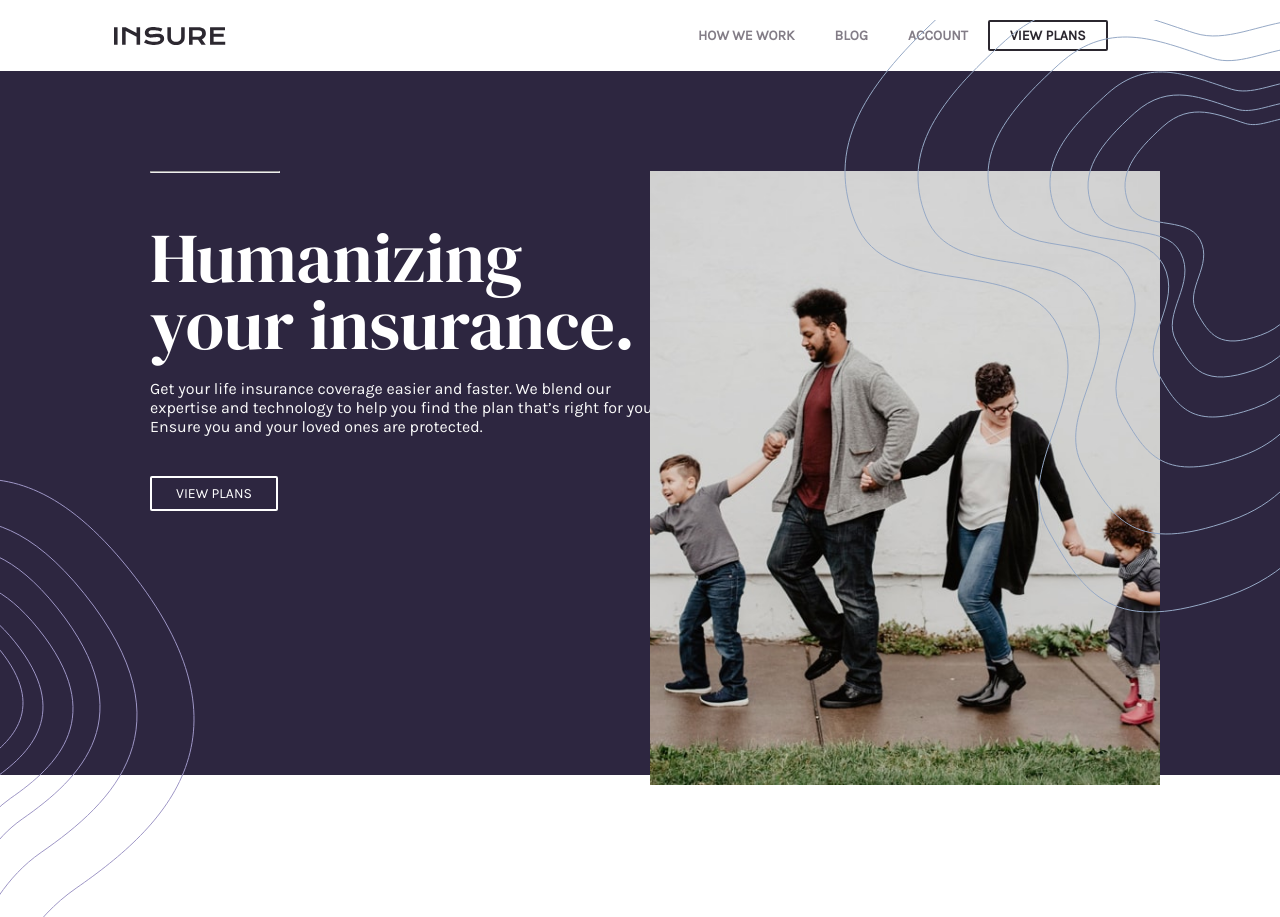
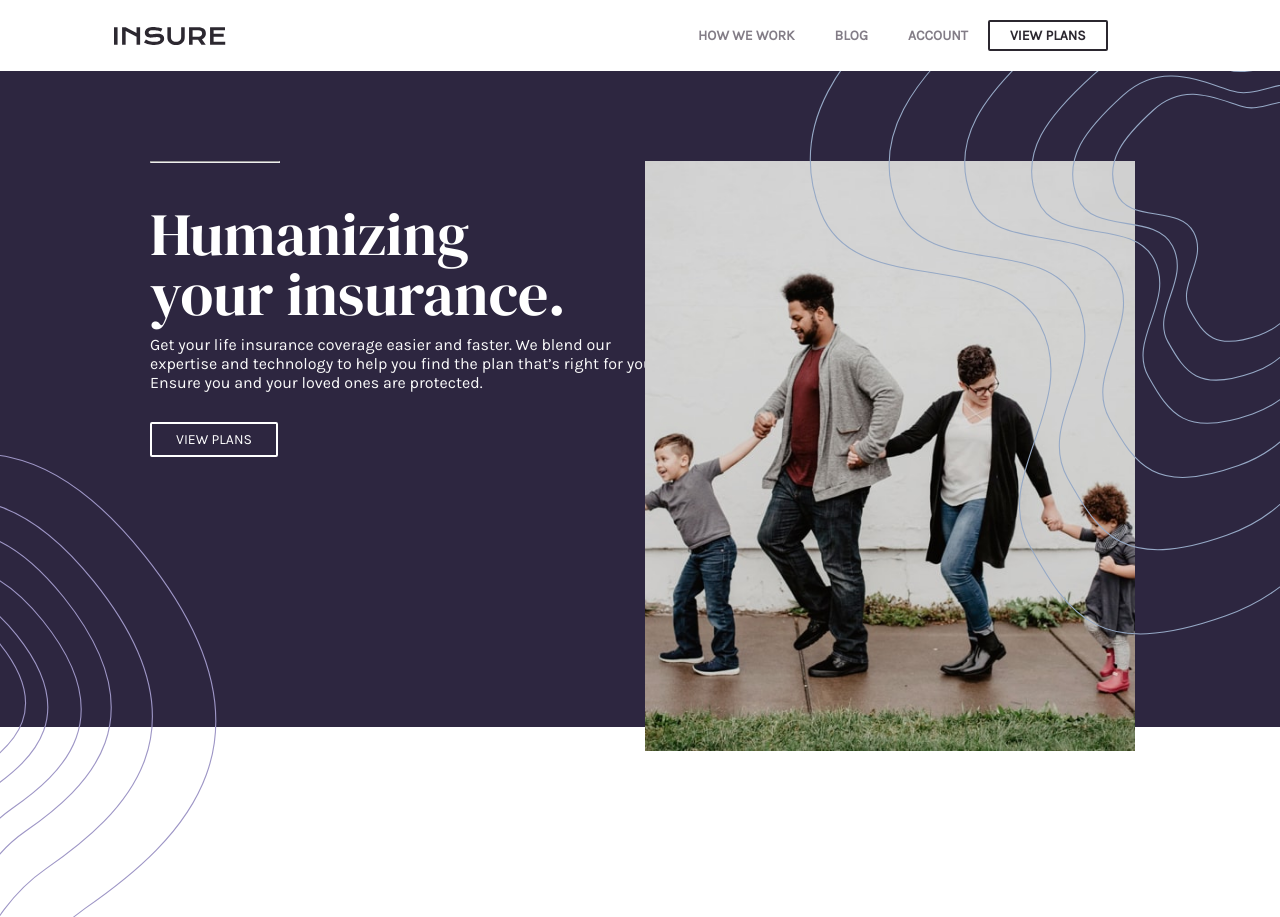
Before and after one commit to PJMantoss/insure_landing_pg, a plain HTML site: page index.html in a window 1280 px wide. Shown: the top 917 px of the page. Drawn offline with Linux system fonts and the light colour scheme.

Commit message:
update styling

```diff
--- a/style.css
+++ b/style.css
@@ -16,18 +16,21 @@ html {
 
 body {
     box-sizing: border-box;
+    width: auto;
 }
 
 
 header {
     display: flex;
+    background: white;
+    position: relative;
     flex-wrap: wrap;
     justify-content: space-around;
     align-items: center;
     padding: 20px 0;
     margin-bottom: 0;
     width: 100%;
-    z-index: 2;
+    z-index: 3;
 }
 
 header > #logo {
@@ -61,7 +64,7 @@ header > .menu {
     font-size: 14px;
 }
 
-.page-wrappers {
+.pg-wrapper {
     z-index: 1;
 }
 
@@ -72,7 +75,7 @@ header > .menu {
 
 .intro {
     background-color: hsl(256, 26%, 20%);
-    height: 88vh;
+    height: 82vh;
     position: absolute;
     z-index: -1;
 }
@@ -82,7 +85,7 @@ header > .menu {
     flex-direction: column;
     justify-content: flex-start;
     width: 50%;
-    padding-top: 100px;
+    padding-top: 90px;
     padding-left: 50px;
     padding-right: 20px;
     margin-left: 100px;
@@ -91,7 +94,7 @@ header > .menu {
 
 .intro-info > hr {
     width: 20%;
-    margin-bottom: 60px;
+    margin-bottom: 50px;
 }
 
 .intro-info > h1 {
@@ -99,7 +102,7 @@ header > .menu {
     width: 80%;
     font-family: 'DM Serif Display', serif;
     font-weight: 400;
-    font-size: 70px;
+    font-size: 60px;
     line-height: 0.7em;
 }
 
@@ -107,8 +110,8 @@ header > .menu {
     color: hsl(0, 0%, 98%);
     font-family: 'Karla', sans-serif;
     font-size: 16px;
-    margin-top: 30px;
-    margin-bottom: 40px;
+    margin-top: 20px;
+    margin-bottom: 30px;
     width: 80%;
 }
 
@@ -126,10 +129,10 @@ header > .menu {
 
 #image-intro-desktop {
     position: absolute;
-    margin-top: 100px;
-    right: 120px;
+    margin-top: 90px;
+    right: 145px;
     z-index: 1;
-    width: 510px;
+    width: 490px;
     max-width: 100%;
     height: auto;
     display: block;
@@ -138,20 +141,28 @@ header > .menu {
 
 #pattern-intro-left-desktop {
     position: absolute;
-    margin-top: 408px;
+    margin-top: 383px;
     left: 0;
     z-index: 2;
+    height: 70%;
 }
 
 #pattern-intro-right-desktop {
     position: absolute;
-    top: 20px;
+    top: -5px;
     right: 0;
+    height: 80%;
     z-index: 2;
 }
 
 .info {
-    position: absolute;
+    position: relative;
     display: flex;
     flex-direction: column;
+    margin: auto;
 }
+
+.info-info {
+    position: relative;
+    display: inline-block;
+}
```
